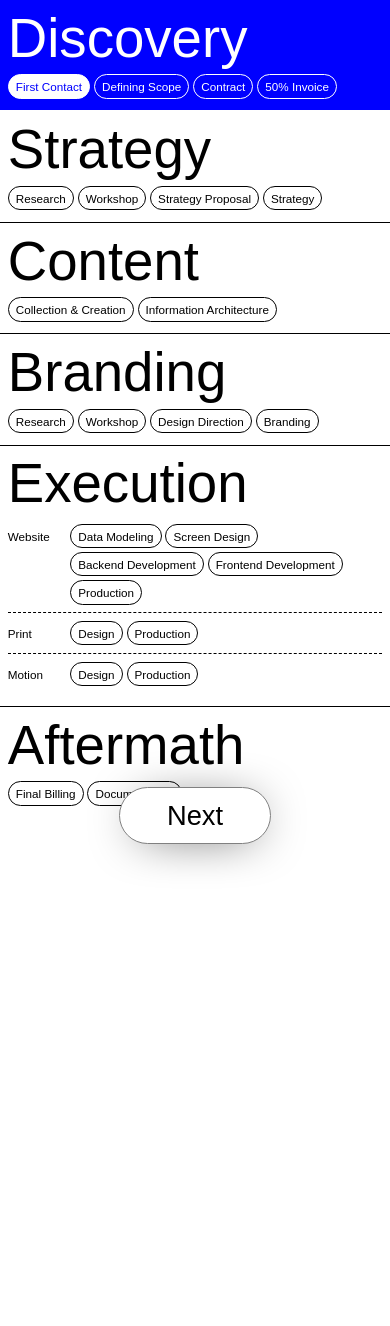
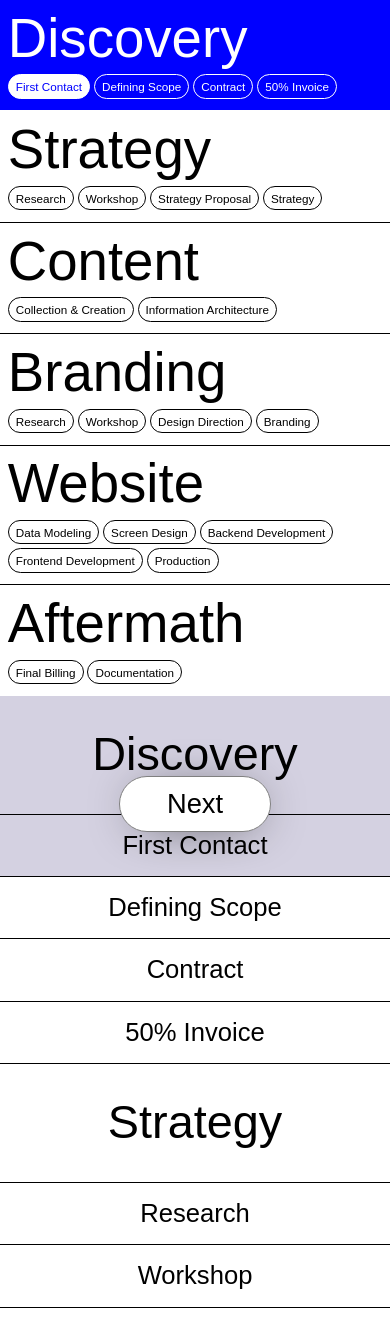
Before and after one commit to rupert-anystudio/any-processes, a Next.js app: page /generalProcess in a window 390 px wide. Shown: the top 1326 px of the page. Before the commit the page ends 973 px from the top, so only its background shows below. Built offline with nearby package versions, Linux system fonts and the light colour scheme.

Commit message:
getting rid of parallel execution machines in favour of hoisting website machine, as well as preparing multi layout pages

```diff
--- a/components/FixedToScreen.js
+++ b/components/FixedToScreen.js
@@ -10,4 +10,5 @@ export const FixedToBottom = styled.div`
   justify-content: center;
   justify-content:center;
   align-items: center;
+  padding-bottom: 3vw;
 `
--- a/components/GeneralProcess/GeneralProcessContext.js
+++ b/components/GeneralProcess/GeneralProcessContext.js
@@ -1,5 +1,6 @@
 import { useActor, useInterpret } from '@xstate/react'
 import { createContext, useContext } from 'react'
+import { getNodesFromMachine } from '../../lib/getNodesFromMachine'
 import { generalProcessMachine } from './generalProcessMachine'
 
 export const GeneralProcessContext = createContext({})
@@ -16,8 +17,10 @@ export const GeneralProcessContextProvider = ({ children }) => {
 export const useGeneralProcess = () => {
   const service = useContext(GeneralProcessContext)
   const [state] = useActor(service)
+  const nodes = getNodesFromMachine(state?.machine || {})
   return {
     state,
     service,
+    nodes,
   }
 }
--- a/components/GeneralProcess/GeneralProcess.js
+++ b/components/GeneralProcess/GeneralProcessOne.js
@@ -1,11 +1,9 @@
 import styled from 'styled-components'
-import { getNodesFromMachine } from '../../lib/getNodesFromMachine'
 import BranchRenderer from '../BranchRenderer'
 import { useGeneralProcess } from './GeneralProcessContext'
 
 const Wrap = styled.div`
   width: 100%;
-  margin: 0 0 40vw 0;
 `
 
 const Stage = styled.div`
@@ -87,9 +85,8 @@ const NotesWrap = styled.ul`
 //   )
 // }
 
-export const GeneralProcess = () => {
-  const { state } = useGeneralProcess()
-  const nodes = getNodesFromMachine(state?.machine)
+export const GeneralProcessOne = () => {
+  const { state, nodes } = useGeneralProcess()
 
   // const stage = typeof state.value === 'string'
   //   ? state.value
--- /dev/null
+++ b/components/GeneralProcess/GeneralProcessTwo.js
@@ -0,0 +1,71 @@
+import styled from 'styled-components'
+import BranchRenderer from '../BranchRenderer'
+import { useGeneralProcess } from './GeneralProcessContext'
+
+const Wrap = styled.div`
+  width: 100%;
+`
+
+const Stage = styled.div`
+  width: 100%;
+  font-size: clamp(2rem, 12vw, 12rem);
+  padding: 2rem;
+  border-bottom: 1px solid currentColor;
+  text-align: center;
+  background: ${props => props.isMatching ? '#d4d1e1' : 'inherit'};
+  transition: background .2s ease-in-out;
+`
+
+const Step = styled.div`
+  width: 100%;
+  font-size: clamp(1.6rem, 6vw, 8rem);
+  padding: 1rem 2rem;
+  border-bottom: 1px solid currentColor;
+  text-align: center;
+  background: ${props => props.isMatching ? '#d4d1e1' : 'inherit'};
+  transition: background .2s ease-in-out;
+`
+
+export const GeneralProcessTwo = () => {
+  const { state, service, nodes } = useGeneralProcess()
+
+  const renderNodeOne = ({
+    node = {},
+    level = 0,
+    renderChildren,
+  }) => {
+    const {
+      id,
+      title,
+      nodes = [],
+      // notes = [],
+    } = node
+    const isMatching = state.matches(id)
+    if (level === 0) return (
+      <>
+        <Stage isMatching={isMatching}>
+          <strong>{title}</strong>
+        </Stage>
+        {renderChildren()}
+      </>
+    )
+    if (level === 1 && (!nodes || !nodes.length)) return (
+      <>
+        <Step isMatching={isMatching}>
+          <strong>{title}</strong>
+          {renderChildren()}
+        </Step>
+      </>
+    )
+    return null
+  }
+
+  return (
+    <Wrap>
+      <BranchRenderer
+        nodes={nodes}
+        renderNode={renderNodeOne}
+      />
+    </Wrap>
+  )
+}
--- a/components/GeneralProcess/generalProcessMachine.js
+++ b/components/GeneralProcess/generalProcessMachine.js
@@ -255,21 +255,15 @@ createMachine({
           type: "final",
           on: {
             next: {
-              target: "#generalProcess.Execution",
+              target: "#generalProcess.Website",
             },
           },
         },
       },
     },
-    Execution: {
+    Website: {
       meta: {
         index: 5,
-      },
-      type: "parallel",
-      states: {
-        Website: {
-          meta: {
-            index: 0,
       },
       initial: "Data Modeling",
       states: {
@@ -351,56 +345,146 @@ createMachine({
         },
       },
     },
-        Print: {
-          meta: {
-            index: 1,
-          },
-          initial: "Design",
-          states: {
-            Design: {
-              meta: {
-                index: 0,
-              },
-              on: {
-                next: {
-                  target: "Production",
-                },
-              },
-            },
-            Production: {
-              meta: {
-                index: 1,
-              },
-              type: "final",
-            },
-          },
-        },
-        Motion: {
-          initial: "Design",
-          meta: {
-            index: 2,
-          },
-          states: {
-            Design: {
-              meta: {
-                index: 0,
-              },
-              on: {
-                next: {
-                  target: "Production",
-                },
-              },
-            },
-            Production: {
-              meta: {
-                index: 1,
-              },
-              type: "final",
-            },
-          },
-        },
-      },
-    },
+    // Execution: {
+    //   meta: {
+    //     index: 5,
+    //   },
+    //   type: "parallel",
+    //   states: {
+    //     Website: {
+    //       meta: {
+    //         index: 0,
+    //       },
+    //       initial: "Data Modeling",
+    //       states: {
+    //         "Data Modeling": {
+    //           meta: {
+    //             index: 0,
+    //             notes: [
+    //               'Reusability',
+    //               'Data first approach',
+    //               'Future proofing',
+    //             ],
+    //           },
+    //           on: {
+    //             next: {
+    //               target: "Screen Design",
+    //             },
+    //           },
+    //         },
+    //         "Screen Design": {
+    //           meta: {
+    //             index: 1,
+    //             notes: [
+    //               'Mobile first',
+    //               'Micro Interactions',
+    //               'Animations',
+    //             ],
+    //           },
+    //           on: {
+    //             next: {
+    //               target: "Backend Development",
+    //             },
+    //           },
+    //         },
+    //         "Backend Development": {
+    //           meta: {
+    //             index: 2,
+    //             notes: [
+    //               'Based on data modeling',
+    //               'Headless CMS',
+    //               'Preview deployment',
+    //             ],
+    //           },
+    //           on: {
+    //             next: {
+    //               target: "Frontend Development",
+    //             },
+    //           },
+    //         },
+    //         "Frontend Development": {
+    //           meta: {
+    //             index: 3,
+    //             notes: [
+    //               'Components',
+    //               'Pages',
+    //               'Composition',
+    //               'Preview deployment',
+    //             ],
+    //           },
+    //           on: {
+    //             next: {
+    //               target: "Production",
+    //             },
+    //           },
+    //         },
+    //         Production: {
+    //           meta: {
+    //             index: 4,
+    //             notes: [
+    //               'Deployment',
+    //               'Login Handover',
+    //             ],
+    //           },
+    //           type: "final",
+    //           on: {
+    //             next: {
+    //               target: "#generalProcess.Aftermath",
+    //             },
+    //           },
+    //         },
+    //       },
+    //     },
+    //     Print: {
+    //       meta: {
+    //         index: 1,
+    //       },
+    //       initial: "Design",
+    //       states: {
+    //         Design: {
+    //           meta: {
+    //             index: 0,
+    //           },
+    //           on: {
+    //             next: {
+    //               target: "Production",
+    //             },
+    //           },
+    //         },
+    //         Production: {
+    //           meta: {
+    //             index: 1,
+    //           },
+    //           type: "final",
+    //         },
+    //       },
+    //     },
+    //     Motion: {
+    //       initial: "Design",
+    //       meta: {
+    //         index: 2,
+    //       },
+    //       states: {
+    //         Design: {
+    //           meta: {
+    //             index: 0,
+    //           },
+    //           on: {
+    //             next: {
+    //               target: "Production",
+    //             },
+    //           },
+    //         },
+    //         Production: {
+    //           meta: {
+    //             index: 1,
+    //           },
+    //           type: "final",
+    //         },
+    //       },
+    //     },
+    //   },
+    // },
     Aftermath: {
       initial: "Final Billing",
       meta: {
--- a/components/GeneralProcess/index.js
+++ /dev/null
@@ -1 +0,0 @@
-export { GeneralProcess as default } from './GeneralProcess'
--- a/pages/generalProcess.js
+++ b/pages/generalProcess.js
@@ -1,7 +1,8 @@
 import { BigButton } from '../components/BigButton'
 import { FixedToBottom } from '../components/FixedToScreen'
-import GeneralProcess from '../components/GeneralProcess'
 import { GeneralProcessContextProvider, useGeneralProcess } from '../components/GeneralProcess/GeneralProcessContext'
+import { GeneralProcessOne } from '../components/GeneralProcess/GeneralProcessOne'
+import { GeneralProcessTwo } from '../components/GeneralProcess/GeneralProcessTwo'
 
 const NextButton = () => {
   const { state, service } = useGeneralProcess()
@@ -25,7 +26,8 @@ export default function PageGeneralProcess() {
   return (
     <>
       <GeneralProcessContextProvider>
-        <GeneralProcess />
+        <GeneralProcessOne />
+        <GeneralProcessTwo />
         <NextButton />
       </GeneralProcessContextProvider>
     </>
```
Lines whose indentation alone changed are shown as unchanged.
